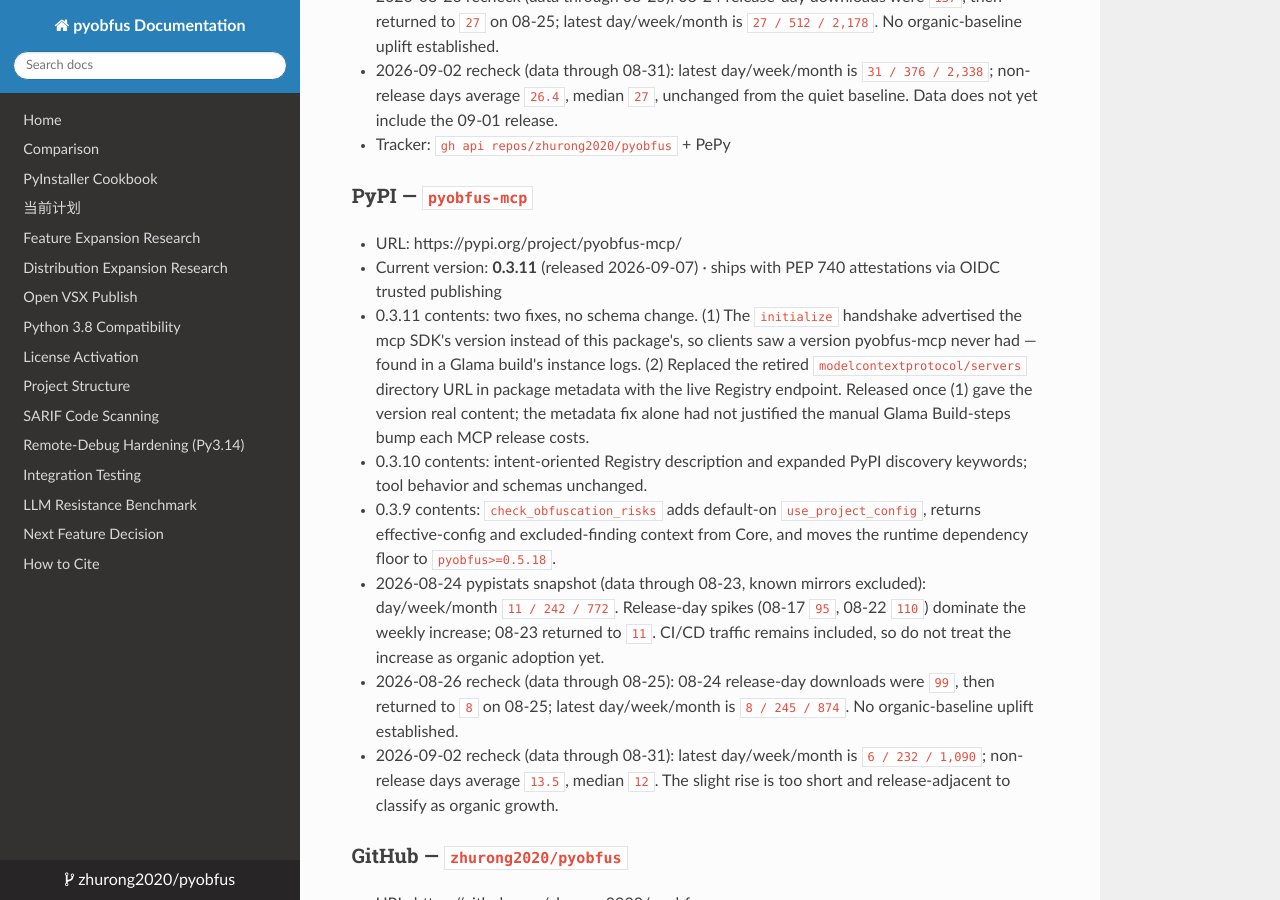
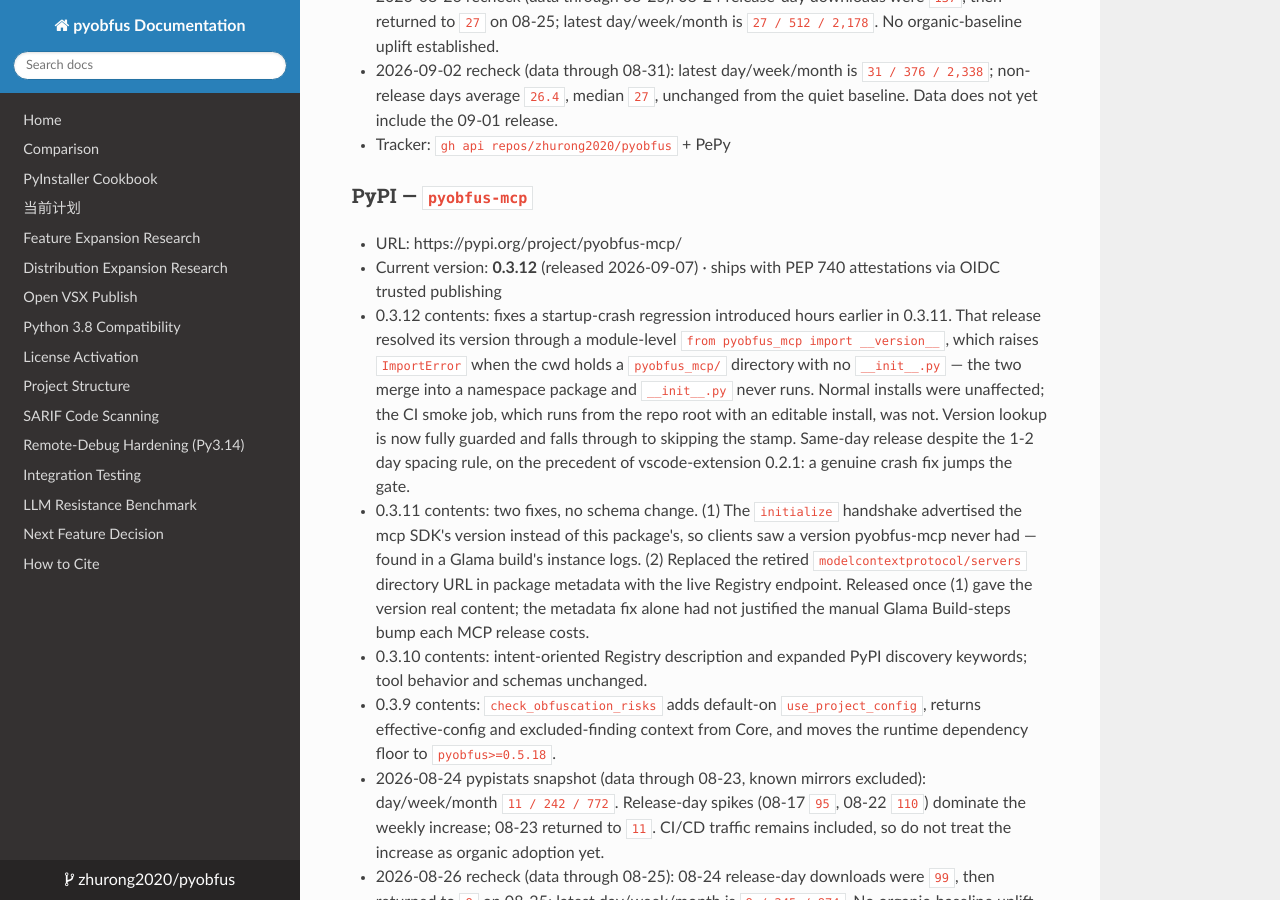
Before and after one commit to zhurong2020/pyobfus, an MkDocs documentation site: the page built from docs/DISTRIBUTION_CHANNELS.md, in a window 1280 px wide and 900 px high, scrolled down 1398 px. Built offline with MkDocs 1.6.1, drawn with Linux system fonts in a browser that asks for light colours; nearby versions of some CDN libraries.

Commit message:
release: pyobfus-mcp 0.3.12 (startup-crash fix for 0.3.11)
0.3.11, released hours earlier today, resolved its version through a
module-level `from pyobfus_mcp import __version__`. That raises ImportError
whenever the working directory holds a `pyobfus_mcp/` folder with no
`__init__.py`: the directory and an editable install merge into a namespace
package, `__init__.py` never runs, and the server dies at module load instead
of merely mis-reporting a version.

Shipping same-day despite the 1-2 day spacing rule, on the precedent set by
vscode-extension 0.2.1: a genuine crash fix jumps the gate, a routine feature
does not. Normal installs of 0.3.11 are unaffected -- the clean-venv acceptance
check passed precisely because it did not reproduce the shadowing condition --
but a startup crash is not something to leave on PyPI while waiting out a
spacing window.

Version lookup now goes through a fully guarded `_package_version()`: package
attribute, then distribution metadata, then None so the stamp is skipped.
Nothing in that path can raise. The subprocess regression test reproduces the
CI smoke command from the repo root, and was itself verified against the defect
-- reintroducing the top-level import turns it red.

Version bumped in all four canonical locations. MCP test root 97 passed, ruff
and mypy clean under the CI invocations, build produced both artifacts and
twine check passed on each.

Co-Authored-By: Claude Opus 5 <noreply@anthropic.com>

```diff
--- a/docs/DISTRIBUTION_CHANNELS.md
+++ b/docs/DISTRIBUTION_CHANNELS.md
@@ -52,7 +52,16 @@ Glama's Build steps still need a manual bump to 0.3.11.)
 
 ### PyPI — `pyobfus-mcp`
 - URL: https://pypi.org/project/pyobfus-mcp/
-- Current version: **0.3.11** (released 2026-09-07) · ships with PEP 740 attestations via OIDC trusted publishing
+- Current version: **0.3.12** (released 2026-09-07) · ships with PEP 740 attestations via OIDC trusted publishing
+- 0.3.12 contents: fixes a startup-crash regression introduced hours earlier in
+  0.3.11. That release resolved its version through a module-level
+  `from pyobfus_mcp import __version__`, which raises `ImportError` when the cwd
+  holds a `pyobfus_mcp/` directory with no `__init__.py` — the two merge into a
+  namespace package and `__init__.py` never runs. Normal installs were
+  unaffected; the CI smoke job, which runs from the repo root with an editable
+  install, was not. Version lookup is now fully guarded and falls through to
+  skipping the stamp. Same-day release despite the 1-2 day spacing rule, on the
+  precedent of vscode-extension 0.2.1: a genuine crash fix jumps the gate.
 - 0.3.11 contents: two fixes, no schema change. (1) The `initialize` handshake
   advertised the mcp SDK's version instead of this package's, so clients saw a
   version pyobfus-mcp never had — found in a Glama build's instance logs. (2)
```
Also changed, not shown: CLAUDE.md (+13 -8 lines), docs/CURRENT_PLAN_ZH.md (+8 -0 lines), pyobfus_mcp/CHANGELOG.md (+2 -0 lines), 3 other files.
